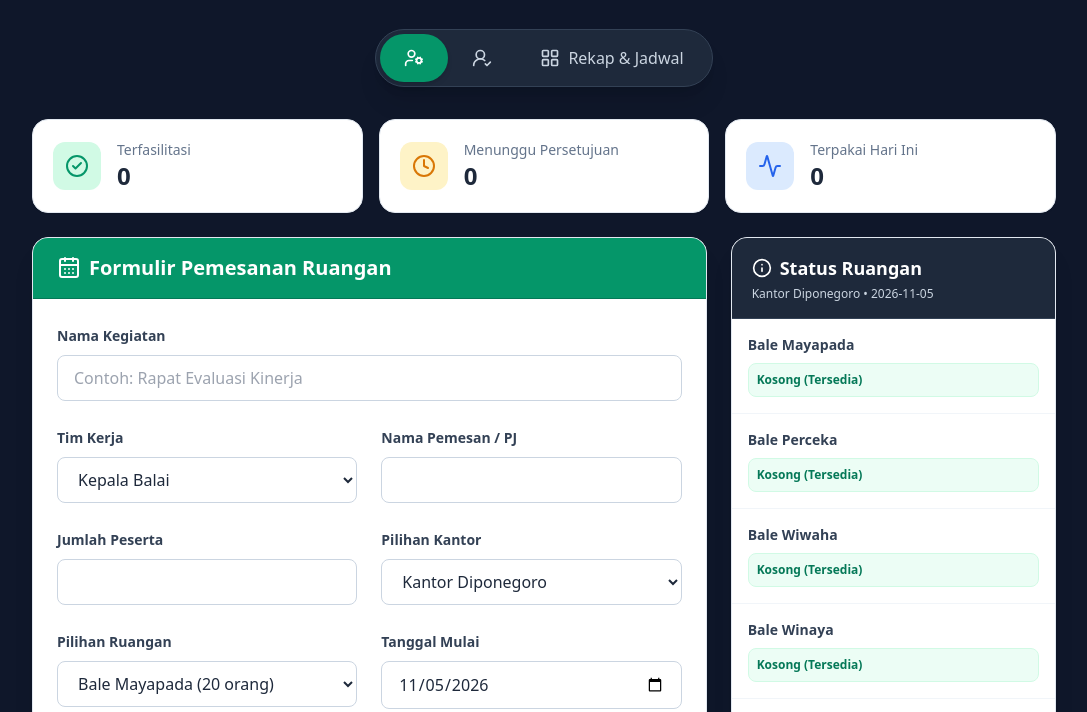
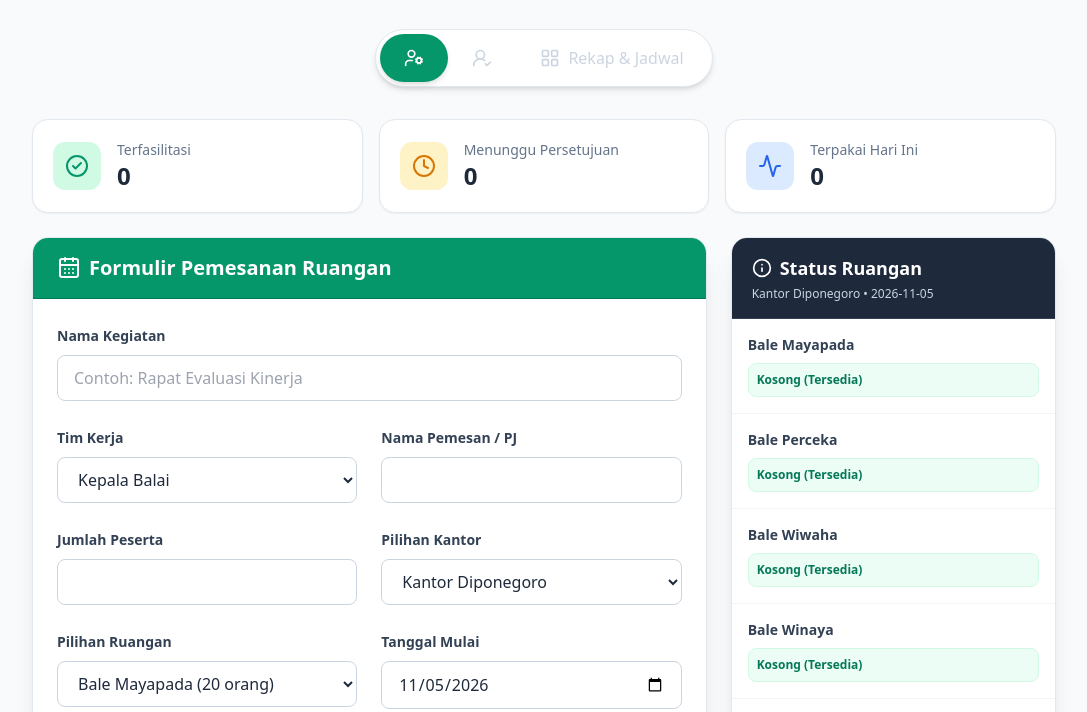
Before and after one commit to aghmn-hub/sistem-ruangan, a plain HTML site: page index.html in a window 1280 px wide. Shown: the part 103-815 px from the top of the page, without its empty margins (96-1183 px from the left). Drawn offline with nearby package versions, Linux system fonts and the light colour scheme; no server answers.

Commit message:
Change body background color and update tab styles

```diff
--- a/index.html
+++ b/index.html
@@ -17,7 +17,7 @@
     @keyframes fadeIn { from { opacity: 0; transform: scale(0.98); } to { opacity: 1; transform: scale(1); } }
   </style>
 </head>
-<body class="bg-slate-900 text-slate-100 font-sans p-4 md:p-8 min-h-screen">
+<body class="bg-slate-50 text-slate-800 font-sans p-4 md:p-8 min-h-screen">
 
   <div class="max-w-5xl mx-auto space-y-8">
 
@@ -32,7 +32,7 @@
 
     <!-- Navigasi Tab -->
     <div class="flex justify-center flex-wrap gap-2">
-      <div class="inline-flex bg-slate-800 rounded-full p-1 border border-slate-700 shadow-xl flex-wrap justify-center">
+      <div class="inline-flex bg-white rounded-full p-1 border border-slate-200 shadow-md flex-wrap justify-center">
         <button onclick="switchTab('pemohon')" id="nav-pemohon" class="tab-btn active bg-emerald-600 text-white shadow-md flex items-center space-x-2 px-6 py-3 rounded-full font-medium transition-all duration-300">
           <i data-lucide="user-cog" class="w-5 h-5"></i>
           <span class="hidden sm:inline">Tim Kerja (Pemohon)</span>
```
